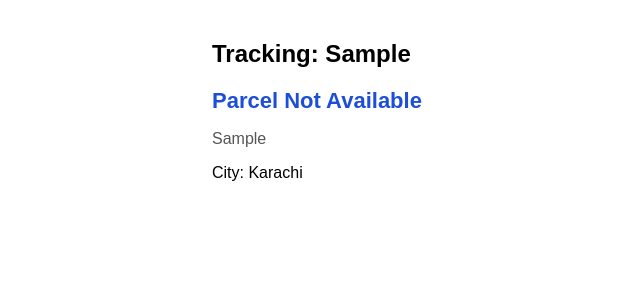
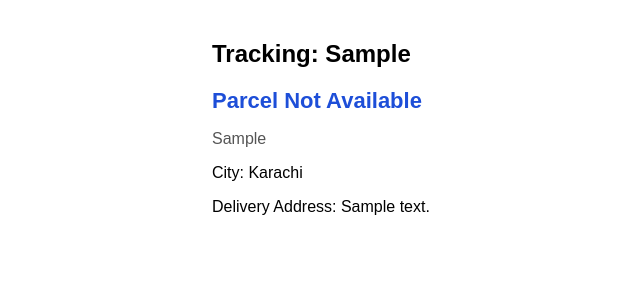
Before and after one commit to alialeem01/payparcel-backend, a Django app: a page that uses templates/tracking/track_parcel.html in a window 1280 px wide. Shown: the top 300 px of the page, without its empty margins (188-828 px from the left). Run offline with Django 5.2, Linux system fonts and the light colour scheme; tables that the repository leaves empty hold one stand-in row (values such as "Sample post").

Commit message:
Add delivery address to tracking page, rebuild pickup sheet print layout with per-parcel QR table

```diff
--- a/templates/tracking/track_parcel.html
+++ b/templates/tracking/track_parcel.html
@@ -14,5 +14,6 @@
     <div class="status">{{ parcel.status }}</div>
     {% if narration %}<p class="narration">{{ narration }}</p>{% endif %}
     <p>City: {{ parcel.city|default:"-" }}</p>
+    <p>Delivery Address: {{ parcel.address|default:"-" }}</p>
 </body>
 </html>
```
